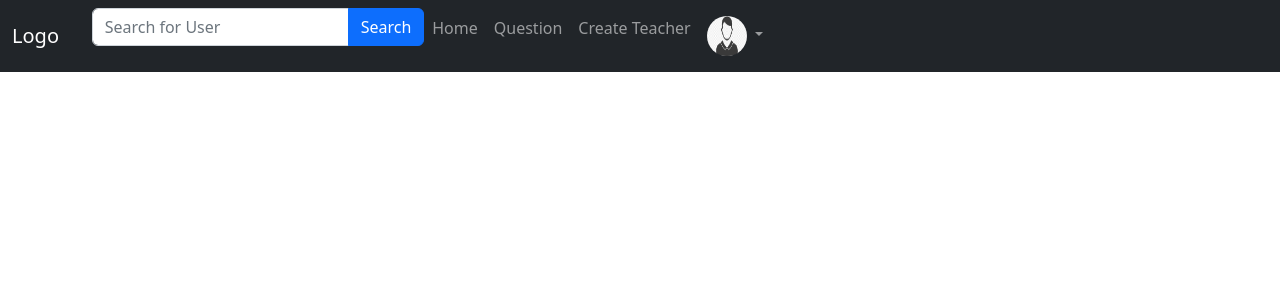
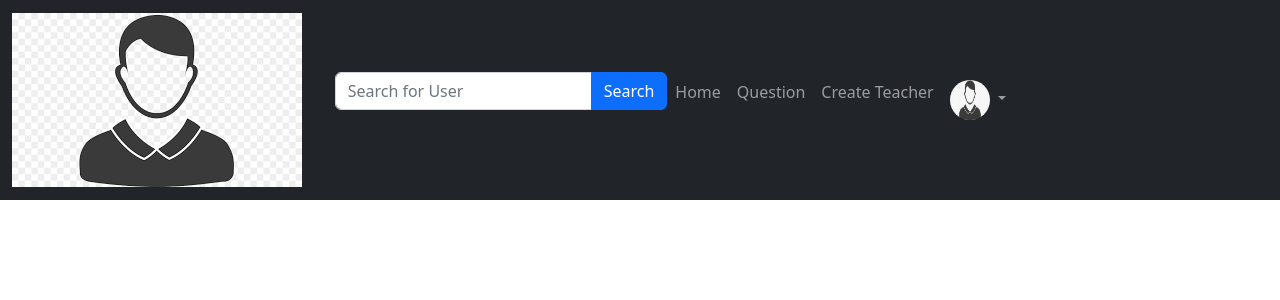
Before and after one commit to JamilRayhan/Department-Automation, a Django app: page / in a window 1280 px wide. Shown: the top 300 px of the page. Run offline with Django 4.2, Linux system fonts and the light colour scheme; a user stored in the database is signed in; data comes from the database, SQL or seed files in the repository; both versions use the stored data as it was after the commit; some libraries are stand-ins or nearby versions.

Commit message:
logo changed

```diff
--- a/templates/navbar.html
+++ b/templates/navbar.html
@@ -1,5 +1,6 @@
 <!DOCTYPE html>
 <html lang="en">
+
 <head>
   <title>{% block title_block %}Social Site{% endblock %}</title>
   <meta charset="utf-8">
@@ -10,11 +11,12 @@
   {% block css_block %}
   {% endblock %}
 </head>
+
 <body>
 
   <nav class="navbar navbar-expand-lg bg-dark navbar-dark">
     <div class="container-fluid">
-    <a class="navbar-brand" href="{% url 'App_Post:home' %}">Logo</a>
+      <a class="navbar-brand" href="{% url 'App_Post:home' %}"><img src="../media/default.png" alt=""></a>
       <button class="navbar-toggler" type="button" data-bs-toggle="collapse" data-bs-target="#collapsibleNavbar">
         <span class="navbar-toggler-icon"></span>
       </button>
@@ -50,19 +52,22 @@
           <li class="nav-item dropdown">
             {% if user.user_profile.profile_pic %}
             <a class="nav-link dropdown-toggle" href="#" role="button" data-bs-toggle="dropdown">
-            <img src="/media/{{user.user_profile.profile_pic}}" width= '40px' height="40px" class="rounded-circle">
+              <img src="/media/{{user.user_profile.profile_pic}}" width='40px' height="40px" class="rounded-circle">
             </a>
             {% else %}
             <a class="nav-link dropdown-toggle" href="#" role="button" data-bs-toggle="dropdown">
-            <img src="/media/default.png" width= '40px' height="40px" class="rounded-circle">
+              <img src="/media/default.png" width='40px' height="40px" class="rounded-circle">
             </a>
             {% endif %}
             <ul class="dropdown-menu">
               <li>
                 {% if user.user_profile.profile_pic %}
-              <a class="dropdown-item" href="{% url 'Login_App:profile' %}"><img src="/media/{{user.user_profile.profile_pic}}" width= '40px' height="40px" class="rounded-circle"> {{user.username}}</a>
+                <a class="dropdown-item" href="{% url 'Login_App:profile' %}"><img
+                    src="/media/{{user.user_profile.profile_pic}}" width='40px' height="40px" class="rounded-circle">
+                  {{user.username}}</a>
                 {% else %}
-              <a class="dropdown-item" href="{% url 'Login_App:profile' %}"><img src="/media/default.png" width= '40px' height="40px" class="rounded-circle"> {{user.username}}</a>
+                <a class="dropdown-item" href="{% url 'Login_App:profile' %}"><img src="/media/default.png" width='40px'
+                    height="40px" class="rounded-circle"> {{user.username}}</a>
                 {% endif %}
               </li>
               <li><a class="dropdown-item" href="{% url 'Login_App:student_list' %}">Student List</a></li>
@@ -84,4 +89,5 @@
     {% endblock %}
   </div>
 </body>
+
 </html>
```
Also changed, not shown: db.sqlite3. Lines whose indentation alone changed are shown as unchanged.
